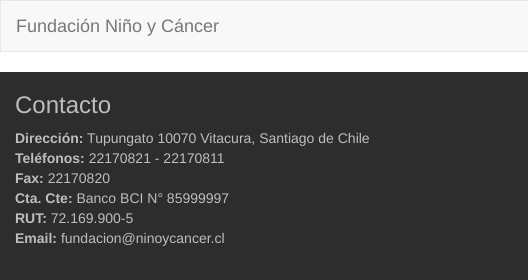
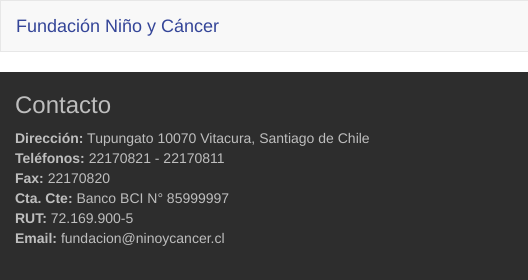
Before and after one commit to patriciopenamunoz/E4CP2A1, a plain HTML site: page index.html in a window 1280 px wide. Shown: the top 280 px of the page, 0-528 px from the left. Drawn offline with nearby package versions, Linux system fonts and the light colour scheme; grey boxes are pictures that could not be loaded.

Commit message:
Cambiar color letras título Navbar.

```diff
--- a/styles/main.css
+++ b/styles/main.css
@@ -1,5 +1,9 @@
 nav.navbar{
   border-radius: 0;
+}
+.navbar-brand{
+  color: #344598 !important;
+  font-weight: lighter;
 }
 
 /* ####################### */
```
